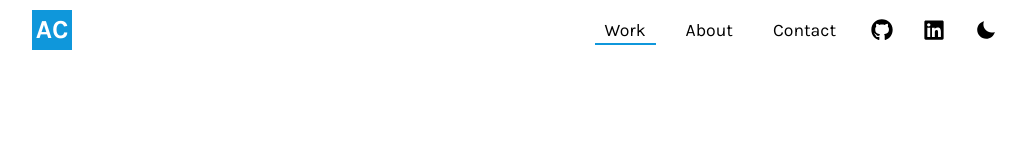
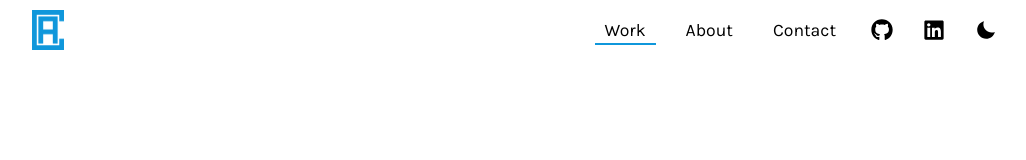
Before and after one commit to antcar112/portfolio-v1, a Gatsby site: page / in a window 1280 px wide. Shown: the top 160 px of the page, without its empty margins (118-1144 px from the left). Built offline with nearby package versions, Linux system fonts and the light colour scheme; Gatsby itself is replaced by a stand-in of ours.

Commit message:
added new logo

```diff
--- a/gatsby-config.js
+++ b/gatsby-config.js
@@ -3,7 +3,7 @@ module.exports = {
 		title       : `Anthony Caron Portfolio`,
 		author      : `Anthony Caron`,
 		description : `A portfolio website for developer Anthony Caron.`,
-		siteUrl     : `https://pensive-turing-510d5b.netlify.com/`,
+		siteUrl     : `https://pensive-turing-510d5b.netlify.com/`
 	},
 	plugins      : [
 		{
@@ -16,13 +16,13 @@ module.exports = {
 				background_color : `#ffffff`,
 				theme_color      : `#0F97DB`,
 				display          : `minimal-ui`,
-				icon             : `content/assets/ac-icon.jpg`,
-			},
+				icon             : `content/assets/logo.png`
+			}
 		},
 		`gatsby-plugin-sharp`,
 		'gatsby-transformer-sharp',
 		`gatsby-plugin-react-helmet`,
 		`gatsby-plugin-styled-components`,
-		`gatsby-plugin-transition-link`,
-	],
+		`gatsby-plugin-transition-link`
+	]
 };
--- a/src/components/Nav/NavLogo.js
+++ b/src/components/Nav/NavLogo.js
@@ -3,6 +3,7 @@ import styled, { ThemeContext } from 'styled-components';
 import AniLink from 'gatsby-plugin-transition-link/AniLink';
 
 import { media } from '../../utils/media.js';
+import logo from '../../images/logo.png';
 
 const NavLogoContainer = styled(AniLink)`
 	height: 100%;
@@ -16,10 +17,7 @@ const NavLogoContainer = styled(AniLink)`
 
 	& .logo {
 		height: 40px;
-		width: 40px;
 		margin-right: 20px;
-		border: 3px solid  ${({ theme }) => theme.color.primary};
-		background: ${({ theme }) => theme.color.primary};
 		display: flex;
 		justify-content: center;
 		align-items: center;
@@ -27,12 +25,10 @@ const NavLogoContainer = styled(AniLink)`
 
 		${media.down.lg} {
 			height: 35px;
-			width: 35px;
 		}
 
 		${media.down.sm} {
 			height: 30px;
-			width: 30px;
 			margin-right: 10px;
 		}
 	}
@@ -67,9 +63,7 @@ const NavLogo = () => {
 			bg={themeContext.color.primary}
 			duration={0.8}
 		>
-			<div className="logo">
-				<span>AC</span>
-			</div>
+			<img className="logo" src={logo} />
 		</NavLogoContainer>
 	);
 };
```
Also changed, not shown: content/assets/ac-icon.jpg (deleted), content/assets/logo.png (added), src/images/logo.png (added).
